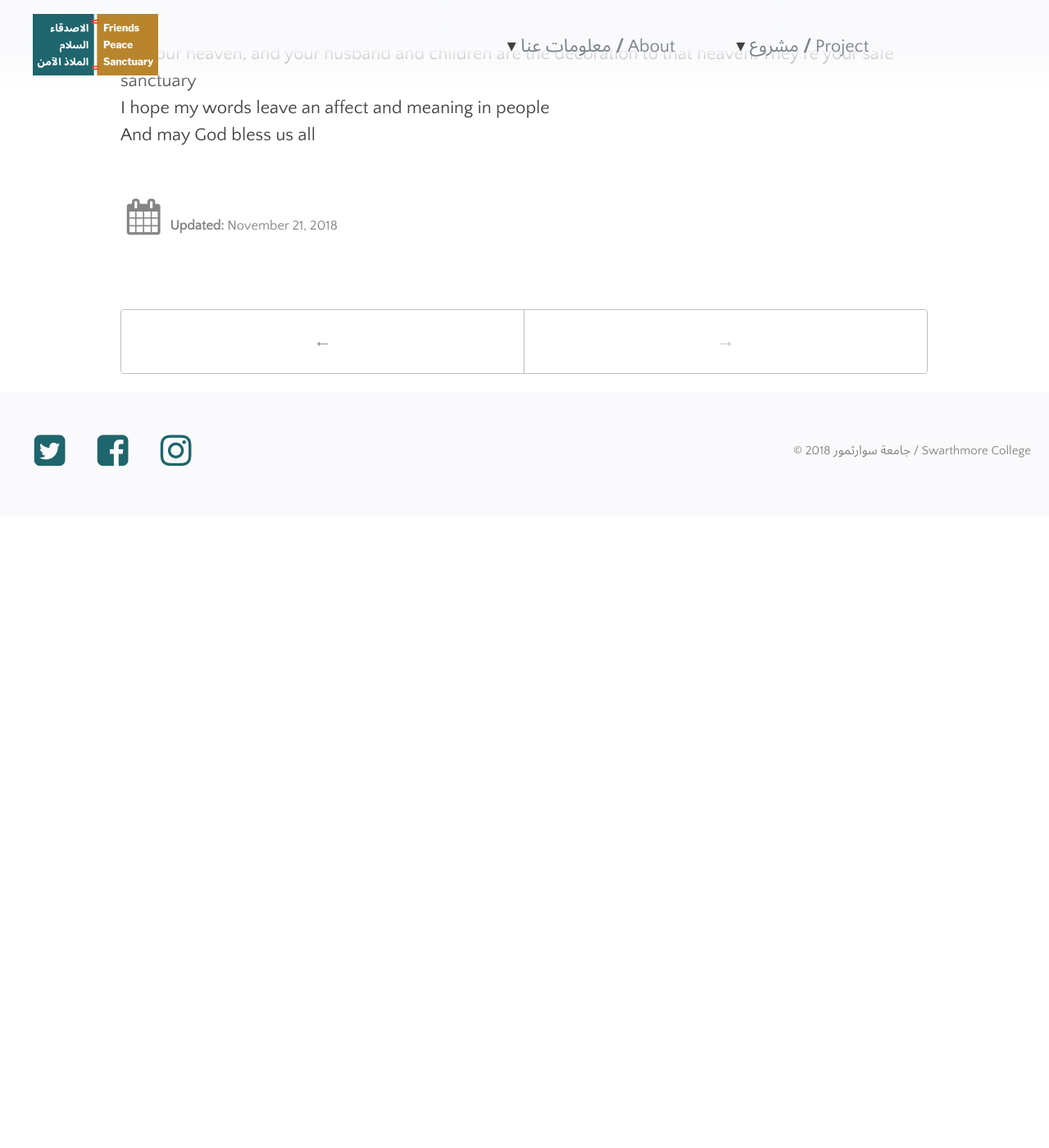
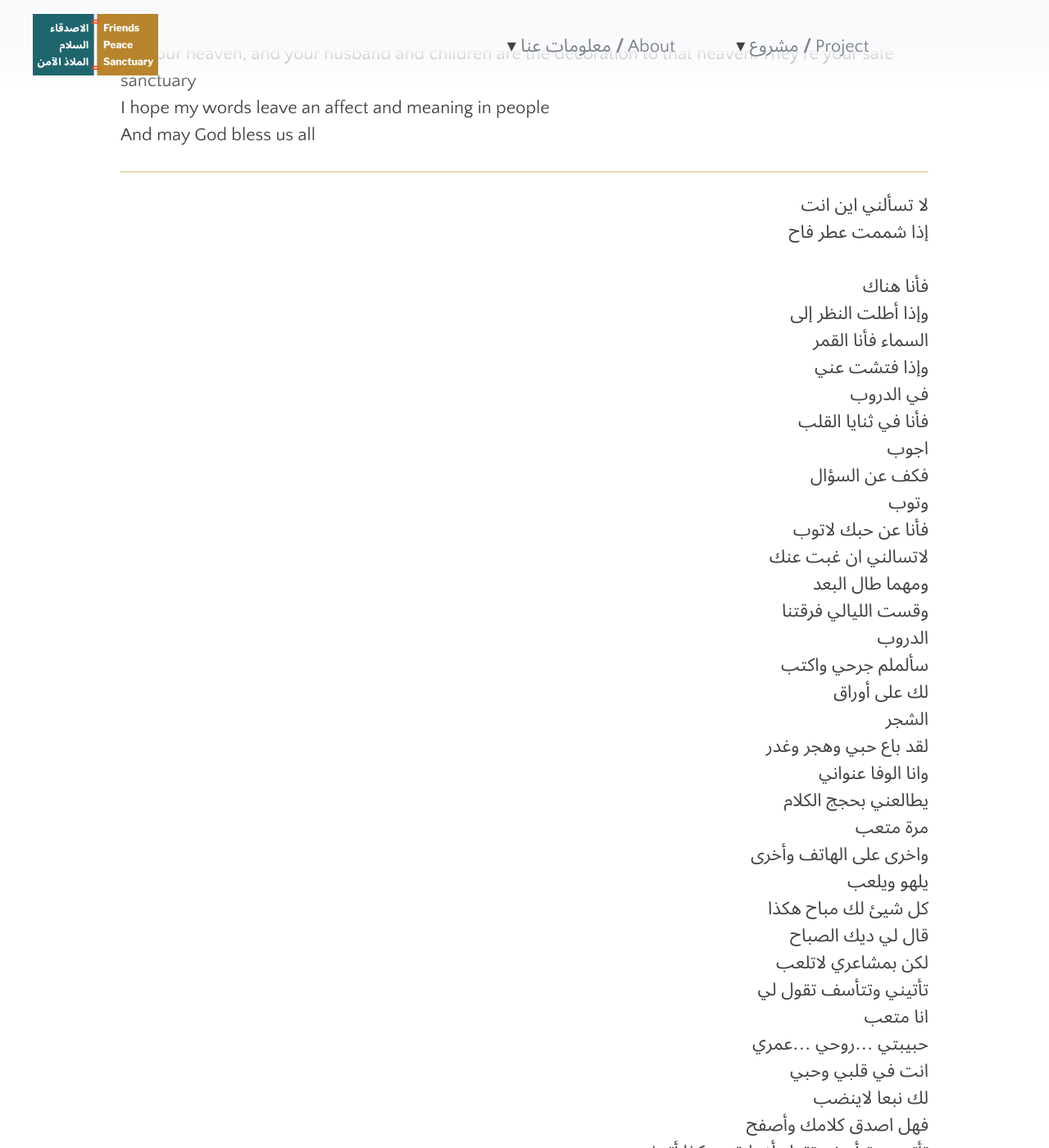
Before and after one commit to swat-ds/fps.swarthmore.edu, a Jekyll site: the page built from _posts/2018-11-21-poetry-from-layla-sidiq.md, in a window 1280 px wide and 1400 px high, scrolled down 3992 px. Shown: the whole window at 82% size. Built offline with Jekyll 4.4.1, drawn with Linux system fonts in a browser that asks for light colours; before the commit the page ends 4622 px from its top, so only the background shows below that; some of the changed text lies outside the part shown.

Commit message:
Update 2018-11-21-poetry-from-layla-sidiq.md

```diff
--- a/_posts/2018-11-21-poetry-from-layla-sidiq.md
+++ b/_posts/2018-11-21-poetry-from-layla-sidiq.md
@@ -86,3 +86,93 @@ May peace and God’s blessings and mercy be upon you,
 <br/>It’s your heaven, and your husband and children are the decoration to that heaven. They’re your safe sanctuary
 <br/>I hope my words leave an affect and meaning in people
 <br/>And may God bless us all
+
+<hr/>
+
+لا تسألني اين انت
+<br/>إذا شممت عطر فاح
+<br/>فأنا هناك
+<br/>وإذا أطلت النظر إلى
+<br/>السماء فأنا القمر
+<br/>وإذا فتشت عني
+<br/>في الدروب
+<br/>فأنا في ثنايا القلب
+<br/>اجوب
+<br/> فكف عن السؤال
+<br/>وتوب
+<br/>فأنا عن حبك لاتوب
+<br/>لاتسالني ان غبت عنك
+<br/>ومهما طال البعد
+<br/>وقست الليالي فرقتنا
+<br/>الدروب
+<br/>سألملم جرحي واكتب
+<br/>لك على أوراق
+<br/>الشجر
+<br/>لقد باع حبي وهجر وغدر
+<br/>وانا الوفا عنواني
+<br/>يطالعني بحجج الكلام
+<br/>مرة متعب
+<br/>واخرى على الهاتف وأخرى
+<br/>يلهو ويلعب
+<br/>كل شيئ لك مباح هكذا
+<br/>قال لي ديك الصباح
+<br/>لكن بمشاعري لاتلعب
+<br/>تأتيني وتتأسف تقول لي
+<br/>انا متعب
+<br/>حبيبتي ...روحي ...عمري
+<br/>انت في قلبي وحبي
+<br/>لك نبعا لاينضب
+<br/>فهل اصدق كلامك وأصفح
+<br/>تأتيني وتتأسف تقول لأم ابقى هكذا أتعذب
+{: .ar}
+
+Don’t ask me “where are you?”
+<br/>If you smell a distinct scent,
+
+<br/>I’m there
+
+<br/>And if you stare at the sky
+
+<br/>I’m the moon
+
+<br/>And if you look for me in a pathway
+
+<br/>You’ll find me within a heart, wandering
+
+<br/>So, stop questioning me, and quit
+
+<br/>Like I can’t quit your love
+
+<br/>Don’t ask about me if I’m gone
+
+<br/>No matter how far apart we are
+
+<br/>No matter how cruel the nights are
+
+<br/>I will hide my pain and write for you
+
+<br/>On tree leaves, my love was sold, abandoned and betrayed
+
+<br/>But I remain loyal
+
+<br/>He speaks to me, sometimes tired, others on the food
+
+<br/>He fools around and plays
+
+<br/>Everything is accepted if it’s done by him
+
+<br/>The early morning rooster told me
+
+<br/>Don’t play with my feelings
+
+<br/>But you then apologize and tell me, you’re tired
+
+<br/>“My love … my soul … my life”
+
+<br/>“You’re forever in my heart”
+
+<br/>“For you there’s a spring that’s full of water”
+
+<br/>But do I believe him and forget?
+
+<br/>Or stay like this, suffering
```
